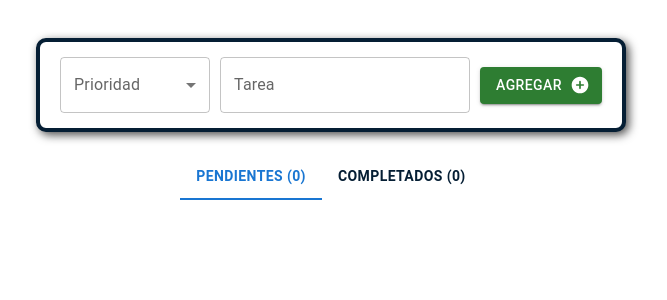
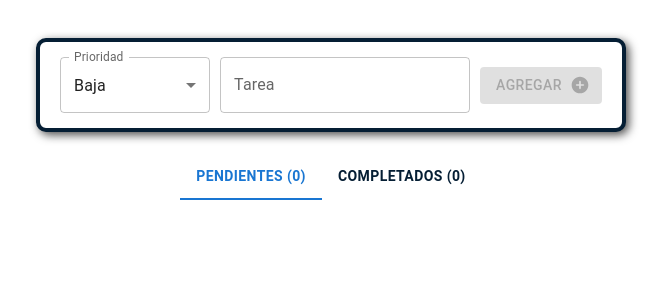
Before and after one commit to Santillan-Reyna-Ariel-Angel/to-do-list-as, a React (Vite) app: page / in a window 1280 px wide. Shown: the top 300 px of the page, without its empty margins (309-976 px from the left). Built offline with nearby package versions, Linux system fonts and the light colour scheme.

Commit message:
009 To-Do v2

```diff
--- a/src/components/TaskCard/TaskCard.jsx
+++ b/src/components/TaskCard/TaskCard.jsx
@@ -1,3 +1,4 @@
+import { useContext } from 'react';
 import PropTypes from 'prop-types';
 import {
   Background,
@@ -11,13 +12,12 @@ import { Chip, IconButton } from '@mui/material';
 import DeleteForeverRoundedIcon from '@mui/icons-material/DeleteForeverRounded';
 import CheckRoundedIcon from '@mui/icons-material/CheckRounded';
 import { ContextAllTask } from '../../context/ContextAllTask';
-import { useContext } from 'react';
 import { getCurrentDateFormatted } from '../../utils/globalFunctions';
 
 export const TaskCard = ({ tasks = [] }) => {
   const { globalTaskList, setGlobalTaskList } = useContext(ContextAllTask);
 
-  const handleTaskState = (taskItem) => {
+  const handleTaskStatus = (taskItem) => {
     let newGlobalTaskList = globalTaskList.map((task) => {
       if (task.id === taskItem.id) {
         return {
@@ -78,7 +78,7 @@ export const TaskCard = ({ tasks = [] }) => {
                 {task?.status === 'pendiente' && (
                   <IconButton
                     color="success"
-                    onClick={() => handleTaskState(task)}
+                    onClick={() => handleTaskStatus(task)}
                   >
                     <CheckRoundedIcon />
                   </IconButton>
--- a/src/components/TaskRegistration/TaskRegistration.jsx
+++ b/src/components/TaskRegistration/TaskRegistration.jsx
@@ -7,7 +7,6 @@ import {
   Select,
   TextField,
 } from '@mui/material';
-import AddCircleRoundedIcon from '@mui/icons-material/AddCircleRounded';
 import {
   Background,
   BodyContainer,
@@ -15,7 +14,7 @@ import {
   TaskStyle,
   BtnStyle,
 } from './TaskRegistrationStyles';
-
+import AddCircleRoundedIcon from '@mui/icons-material/AddCircleRounded';
 import { ContextAllTask } from '../../context/ContextAllTask';
 import { TabsMenu } from '../TabsMenu/TabsMenu';
 import { v4 as uuidv4 } from 'uuid';
@@ -28,7 +27,7 @@ export const TaskRegistration = () => {
 
   let taskDataDefault = {
     id: null,
-    priority: '',
+    priority: 'Baja',
     name: '',
     status: 'pendiente',
     creationDate: null,
@@ -47,8 +46,6 @@ export const TaskRegistration = () => {
     setTask(taskDataDefault);
   };
 
-  console.log('globalTaskList', globalTaskList);
-
   // Cargar datos en globalTaskList si existen en localStorage (Montaje del componente).
   useEffect(() => {
     let data = localStorage.getItem('LocalStorageAllTasks');
@@ -64,6 +61,8 @@ export const TaskRegistration = () => {
       JSON.stringify(globalTaskList)
     );
   }, [globalTaskList]);
+
+  console.log('globalTaskList', globalTaskList);
 
   return (
     <>
@@ -92,6 +91,7 @@ export const TaskRegistration = () => {
               </Select>
             </FormControl>
           </PriorityStyle>
+
           <TaskStyle>
             <TextField
               className="extraStyles"
@@ -114,6 +114,7 @@ export const TaskRegistration = () => {
               variant="contained"
               color="success"
               endIcon={<AddCircleRoundedIcon />}
+              disabled={task?.name.trim() === ''}
               onClick={() => AddTask()}
             >
               Agregar
```
Also changed, not shown: src/components/TabsMenu/TabsMenu.jsx (+3 -5 lines).
